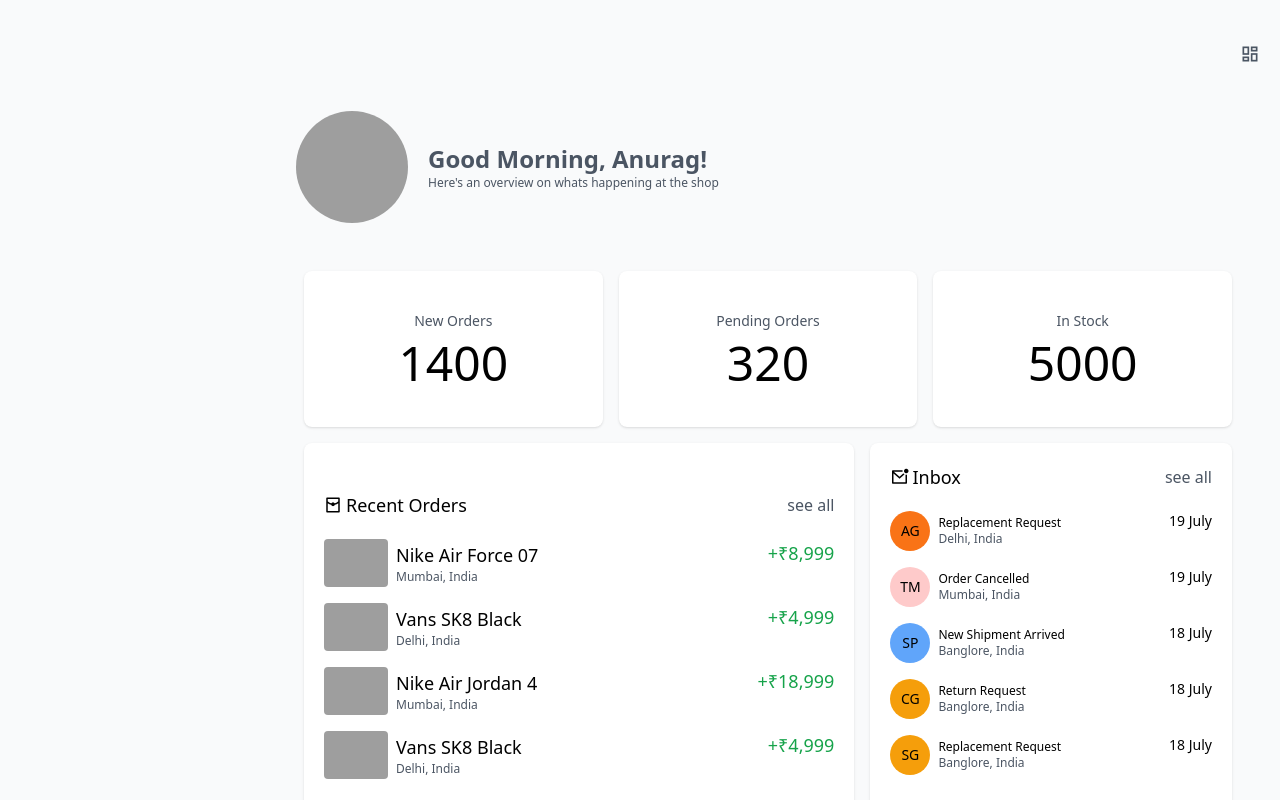
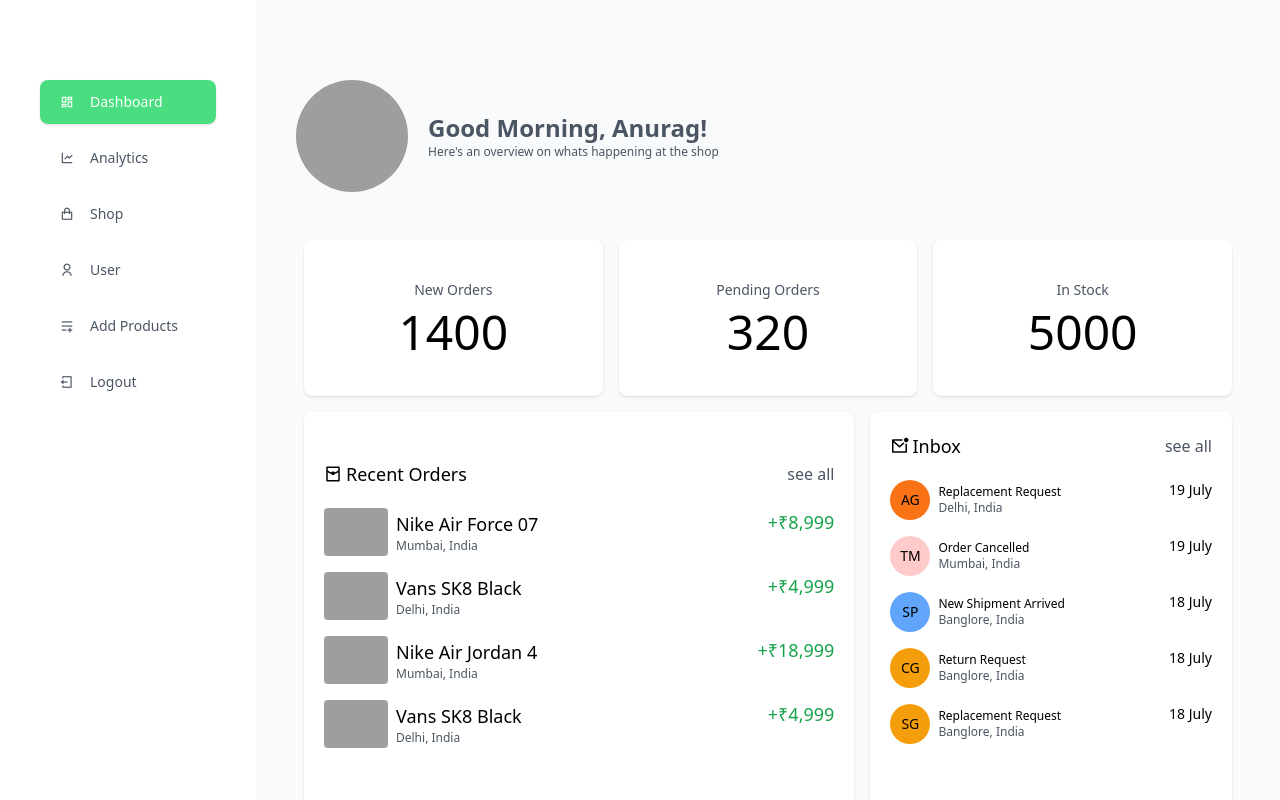
Before and after one commit to anuraggharat/SNKRS-FRONTEND, a React (Create React App) app: page /admin/dashboard in a window 1280 px wide. Shown: the top 800 px of the page. Built offline with nearby package versions, Linux system fonts and the light colour scheme; grey boxes are pictures that could not be loaded.

Commit message:
added redirects file

```diff
--- a/src/App/Components/Admin/Sidebar.js
+++ b/src/App/Components/Admin/Sidebar.js
@@ -4,39 +4,39 @@ import { Link } from "react-router-dom";
 
 export default function Sidebar() {
   return (
-    <div className="z-20 w-1/2 pt-20 text-xs md:text-lg md:w-1/5 flex flex-col px-2 md:px-10 font-medium fixed top-0 left-0 h-screen bg-white shadow-lg">
+    <div className="z-20 w-1/2 pt-20 md:text-lg md:w-1/5 flex flex-col px-2 md:px-10 font-medium fixed top-0 left-0 h-screen bg-white ">
       <Link to={"/admin/dashboard"}>
-        <div className="flex flex-row px-5 py-3 mb-3 rounded-lg bg-green-400 text-white shadow ">
+        <div className=" text-sm flex flex-row px-5 py-3 mb-3 rounded-lg bg-green-400 text-white shadow ">
           <i className="ri-dashboard-line mr-4"></i>
           <p>Dashboard</p>
         </div>
       </Link>
       <Link to={"/admin/dashboard"}>
-        <div className="flex flex-row px-5 py-3 mb-3 rounded-lg hover:bg-slate-50 hover:shadow-sm">
+        <div className=" text-sm flex flex-row px-5 py-3 mb-3 rounded-lg hover:bg-slate-50 hover:shadow-sm">
           <i className="ri-line-chart-line  mr-4"></i>
           <p>Analytics</p>
         </div>
       </Link>
       <Link to={"/admin/dashboard"}>
-        <div className="flex flex-row px-5 py-3 mb-3 rounded-lg hover:bg-slate-50 hover:shadow-sm">
+        <div className=" text-sm flex flex-row px-5 py-3 mb-3 rounded-lg hover:bg-slate-50 hover:shadow-sm">
           <i className="ri-shopping-bag-line mr-4"></i>
           <p>Shop</p>
         </div>
       </Link>
       <Link to={"/admin/dashboard"}>
-        <div className="flex flex-row px-5 py-3 mb-3 rounded-lg hover:bg-slate-50 hover:shadow-sm">
+        <div className=" text-sm flex flex-row px-5 py-3 mb-3 rounded-lg hover:bg-slate-50 hover:shadow-sm">
           <i className="ri-user-line mr-4"></i>
           <p>User</p>
         </div>
       </Link>
       <Link to={"/admin/addproduct"}>
-        <div className="flex flex-row px-5 py-3 mb-3 rounded-lg hover:bg-slate-50 hover:shadow-sm">
+        <div className=" text-sm flex flex-row px-5 py-3 mb-3 rounded-lg hover:bg-slate-50 hover:shadow-sm">
           <i className="ri-menu-add-line mr-4"></i>
           <p>Add Products</p>
         </div>
       </Link>
       <Link to={"/admin/dashboard"}>
-        <div className="flex flex-row px-5 py-3 mb-3 rounded-lg hover:bg-slate-50 hover:shadow-sm">
+        <div className=" text-sm flex flex-row px-5 py-3 mb-3 rounded-lg hover:bg-slate-50 hover:shadow-sm">
           <i className="ri-logout-box-line mr-4"></i>
           <p>Logout</p>
         </div>
--- a/src/App/Pages/Admin/Dashboard.js
+++ b/src/App/Pages/Admin/Dashboard.js
@@ -5,13 +5,13 @@ import Sidebar from '../../Components/Admin/Sidebar';
 export default function Dashboard() {
 
 
-  const[sidebar,setSidebar]=useState(false)
+  const [sidebar, setSidebar] = useState(window.innerWidth > 444);
 
   return (
     <div>
       <main className="transition-all duration-1000 ease-in  flex flex-row min-h-screen flex-wrap bg-gray-50 text-gray-600 relative justify-end">
         <div className="w-full flex flex-row justify-end px-5 py-10">
-          <button className="text-xl" onClick={() => setSidebar(!sidebar)}>
+          <button className="text-xl md:hidden" onClick={() => setSidebar(!sidebar)}>
             <i className="ri-dashboard-line"></i>
           </button>
         </div>
--- a/src/App/Pages/Products.js
+++ b/src/App/Pages/Products.js
@@ -72,7 +72,7 @@ export default function Products() {
           </div>
           <div>
             <button className="md:hidden text-xl" onClick={()=>(setSidebar(!sidebar))}>
-              <i class="ri-equalizer-line"></i>
+              <i className="ri-equalizer-line"></i>
             </button>
           </div>
         </div>
```
Also changed, not shown: 1 other file (tests, documents, lock files or other folders).
